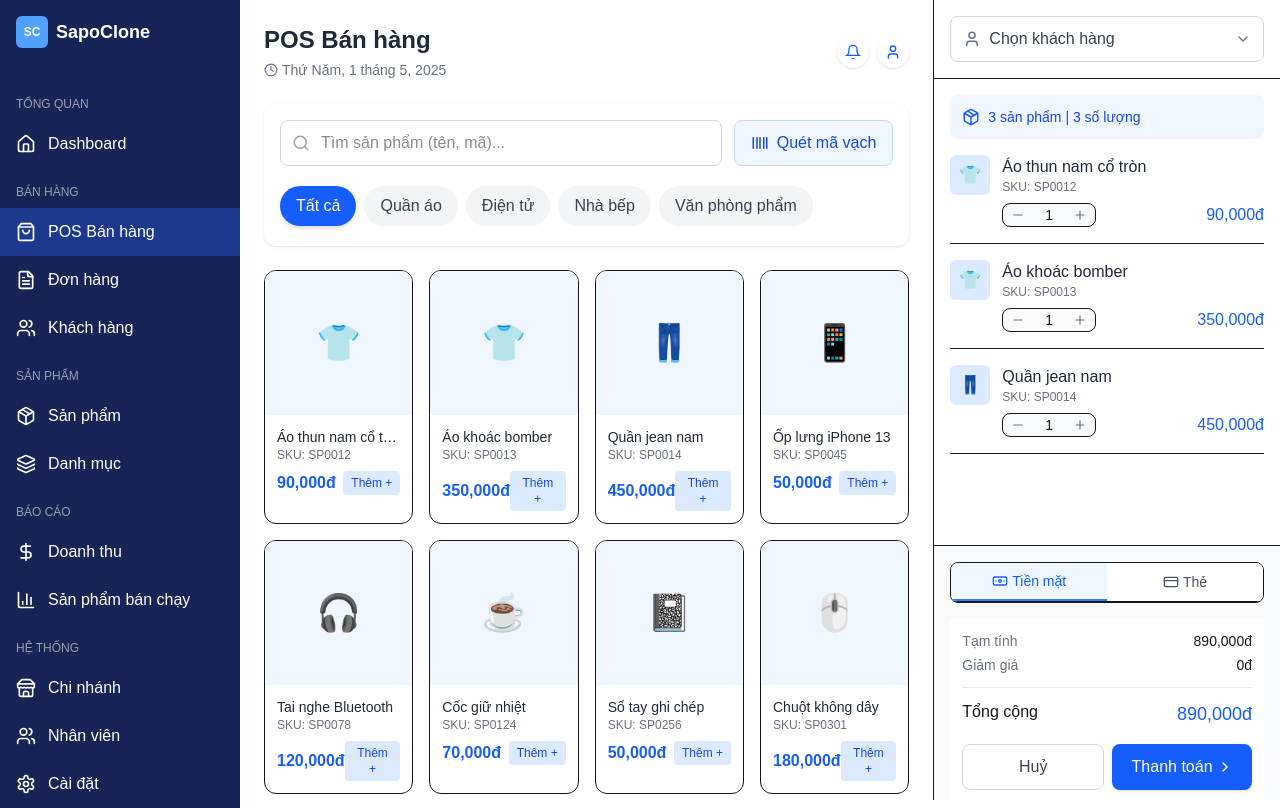
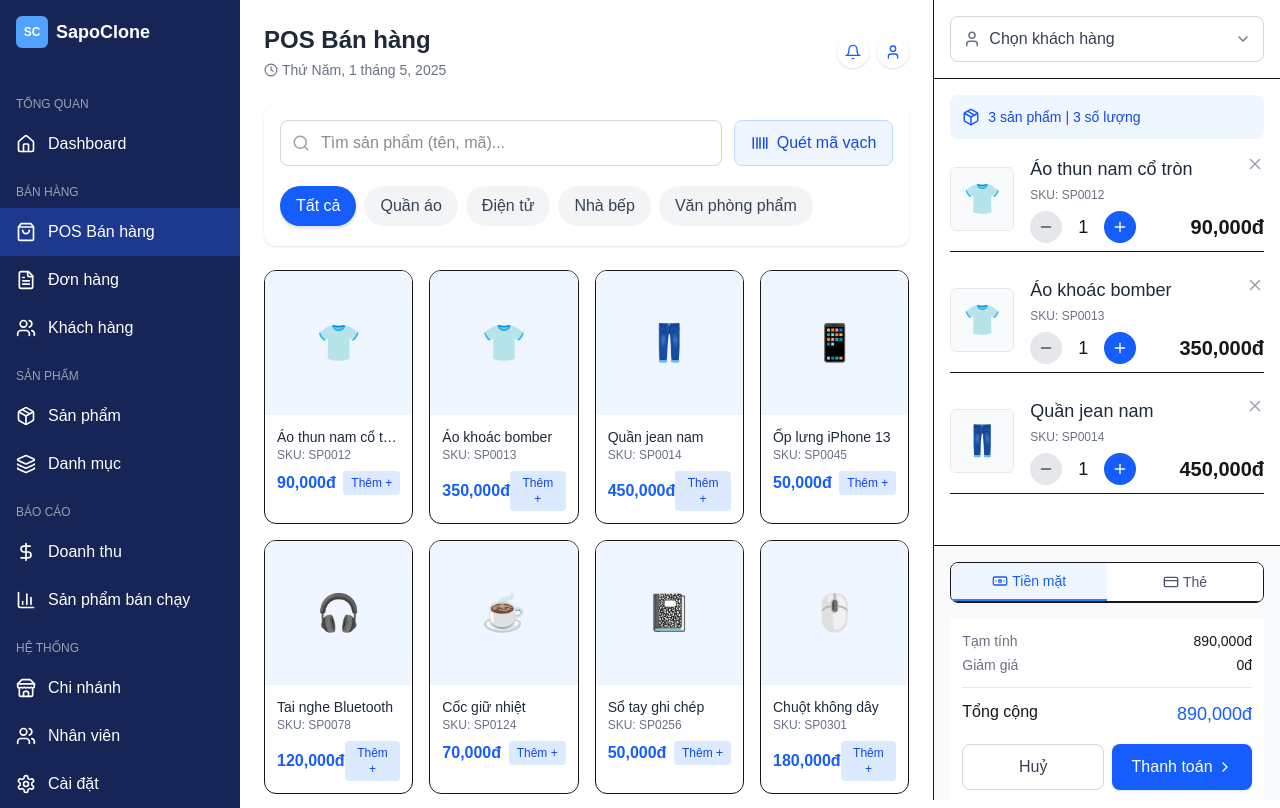
Before and after one commit to hoanggia7398/clone-sapo-web-app, a Next.js app: page /pos in a window 1280 px wide. Built offline with nearby package versions, Linux system fonts and the light colour scheme.

Commit message:
update layout dashboard

```diff
--- a/src/components/POS/CartItems.tsx
+++ b/src/components/POS/CartItems.tsx
@@ -52,52 +52,63 @@ export default function CartItems({
           {cart.map((item) => (
             <div
               key={item.id}
-              className="flex items-start mb-4 pb-4 border-b group"
+              className="flex items-center mb-6 pb-2 border-b group relative"
             >
-              <div className="w-10 h-10 bg-blue-100 rounded-md flex items-center justify-center text-blue-600 mr-3 text-lg">
-                {item.image || "👕"}
+              <div className="w-16 h-16 rounded-md overflow-hidden mr-4 flex-shrink-0 border border-gray-200">
+                <div className="w-full h-full bg-gray-50 flex items-center justify-center">
+                  {item.image && item.image.startsWith("/") ? (
+                    <img
+                      src={item.image}
+                      alt={item.name}
+                      className="w-full h-full object-cover"
+                    />
+                  ) : (
+                    <span className="text-3xl">{item.image || "🛍️"}</span>
+                  )}
+                </div>
               </div>
-              <div className="flex-1">
-                <div className="flex justify-between">
-                  <p className="font-medium text-gray-800">{item.name}</p>
-                  <button
-                    onClick={(e) => {
-                      e.stopPropagation();
-                      removeFromCart(item.id);
-                    }}
-                    className="text-gray-400 hover:text-red-500 opacity-0 group-hover:opacity-100 transition-opacity"
-                  >
-                    <X size={16} />
-                  </button>
-                </div>
-                <p className="text-xs text-gray-500">SKU: {item.sku}</p>
-                <div className="flex items-center justify-between mt-2">
-                  <div className="flex items-center border rounded-lg overflow-hidden bg-gray-50">
+              <div className="flex-1 min-w-0">
+                <h3 className="font-medium text-lg text-gray-800 truncate mb-1">
+                  {item.name}
+                </h3>
+                <p className="text-xs text-gray-500 mb-2">SKU: {item.sku}</p>
+
+                <div className="flex items-center justify-between">
+                  <div className="flex items-center">
                     <button
-                      className="px-2 py-1 text-gray-500 hover:bg-gray-200 transition-colors"
+                      className="w-8 h-8 rounded-full bg-gray-200 flex items-center justify-center text-gray-600 hover:bg-gray-300 transition-colors"
                       onClick={(e) => {
                         e.stopPropagation();
                         updateQuantity(item.id, item.quantity - 1);
                       }}
                     >
-                      <Minus size={14} />
+                      <Minus size={16} />
                     </button>
-                    <span className="px-3 font-medium text-sm">
+                    <span className="px-4 font-medium text-lg">
                       {item.quantity}
                     </span>
                     <button
-                      className="px-2 py-1 text-gray-500 hover:bg-gray-200 transition-colors"
+                      className="w-8 h-8 rounded-full bg-blue-600 flex items-center justify-center text-white hover:bg-blue-700 transition-colors"
                       onClick={(e) => {
                         e.stopPropagation();
                         updateQuantity(item.id, item.quantity + 1);
                       }}
                     >
-                      <Plus size={14} />
+                      <Plus size={16} />
                     </button>
                   </div>
-                  <p className="text-blue-600 font-medium">{item.price}</p>
+                  <p className="text-xl font-semibold">{item.price}</p>
                 </div>
               </div>
+              <button
+                onClick={(e) => {
+                  e.stopPropagation();
+                  removeFromCart(item.id);
+                }}
+                className="absolute top-0 right-0 text-gray-400 hover:text-red-500"
+              >
+                <X size={18} />
+              </button>
             </div>
           ))}
         </div>
```
